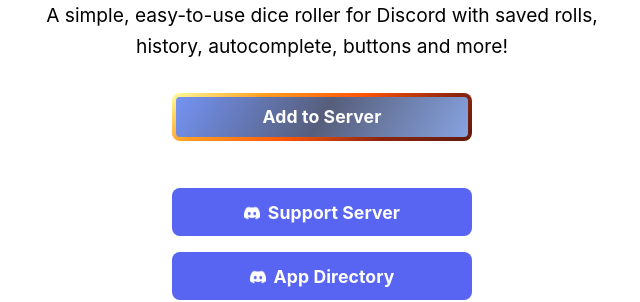
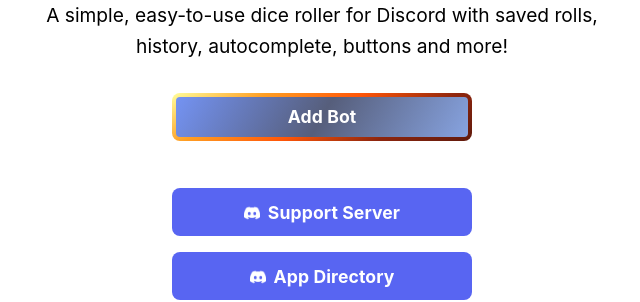
Before and after one commit to travis-g/dice-golem, a Jekyll site: the page built from docs/index.html, in a window 1280 px wide. Shown: the part 243-545 px from the top of the page, without its empty margins (318-958 px from the left). Built offline with Jekyll 4.4.1, drawn with Linux system fonts in a browser that asks for light colours.

Commit message:
docs: update bot install URL

```diff
--- a/docs/_data/links.yml
+++ b/docs/_data/links.yml
@@ -1,6 +1,6 @@
-- text: Add to Server
+- text: Add Bot
   class: dicegolem
-  href: https://discord.com/oauth2/authorize?client_id=581956766246633475&permissions=274878171200&scope=applications.commands%20bot
+  href: https://discord.com/oauth2/authorize?client_id=581956766246633475
 # - text: More Info
 #   class: default
 #   href: /info
```
